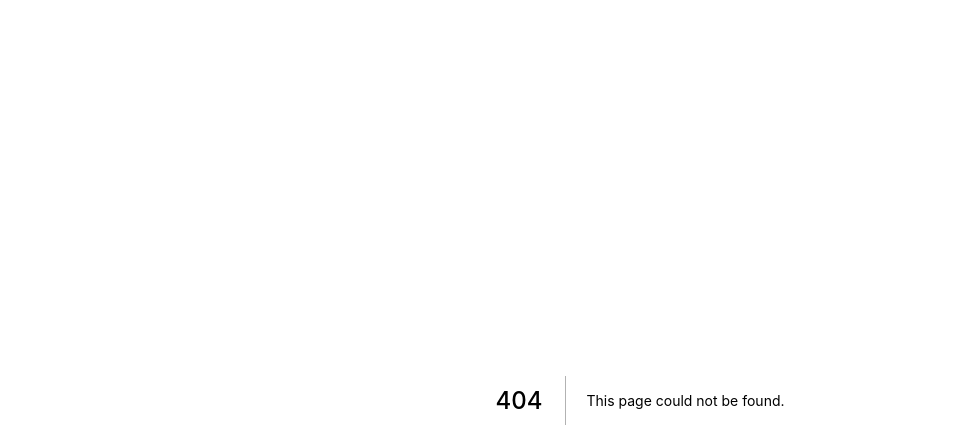
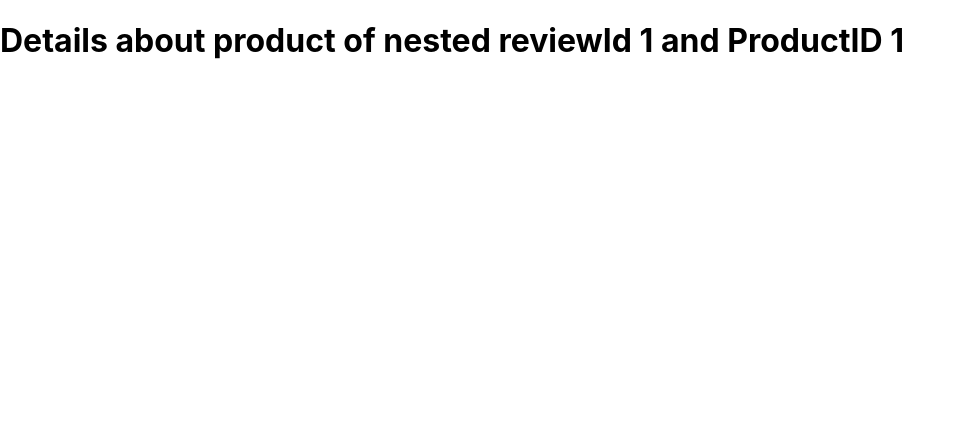
Before and after one commit to SalehMajeed/Course--Next.js-Tutorial-for-Beginners, a Next.js app: page /product/1/review/1 in a window 1280 px wide. Before the commit this address had no page. Shown: the top 448 px of the page, without its empty margins (0-963 px from the left). Built offline with nearby package versions, Linux system fonts and the light colour scheme.

Commit message:
nested dynamic routes

```diff
--- /dev/null
+++ b/pages/product/[productId]/review/[reviewId].js
@@ -0,0 +1,13 @@
+import { useRouter } from "next/router";
+
+function Review() {
+  const router = useRouter();
+  return (
+    <h1>
+      Details about product of nested reviewId {router.query.reviewId} and
+      ProductID {router.query.productId}
+    </h1>
+  );
+}
+
+export default Review;
```
